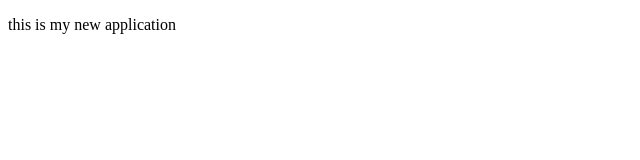
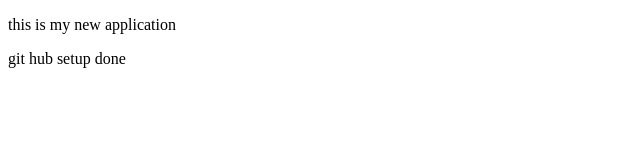
Before and after one commit to Devt007/Angular-study, an Angular app: page / in a window 1280 px wide. Shown: the top 160 px of the page, without its empty margins (0-640 px from the left). Built offline with nearby package versions, Linux system fonts and the light colour scheme.

Commit message:
git setup

```diff
--- a/src/app/app.component.html
+++ b/src/app/app.component.html
@@ -1 +1,2 @@
 <p>this is my new application</p>
+<p>git hub setup done</p>
```
